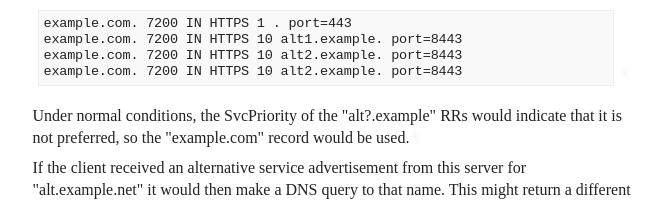
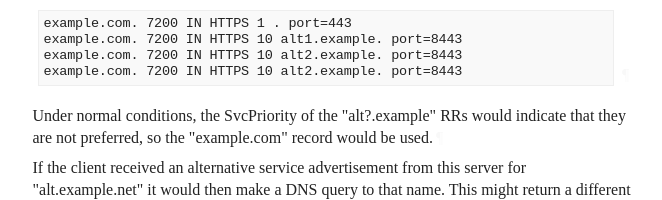
Before and after one commit to martinthomson/alt-svcb, a plain HTML site: page big/draft-thomson-httpbis-alt-svcb.html in a window 1280 px wide. Shown: the part 5166-5366 px from the top of the page, 92-754 px from the left. Drawn offline with Linux system fonts and the light colour scheme; a web font is replaced by a local one.

Commit message:
Script updating gh-pages from aa4d7ab. [ci skip]

```diff
--- a/big/draft-thomson-httpbis-alt-svcb.html
+++ b/big/draft-thomson-httpbis-alt-svcb.html
@@ -1555,7 +1555,7 @@ example.com. 7200 IN HTTPS 10 alt2.example. port=8443
 </pre><a href="#section-2.2.1-2" class="pilcrow">¶</a>
 </div>
 <p id="section-2.2.1-3">Under normal conditions, the SvcPriority of the "alt?.example" RRs would indicate
-that it is not preferred, so the "example.com" record would be used.<a href="#section-2.2.1-3" class="pilcrow">¶</a></p>
+that they are not preferred, so the "example.com" record would be used.<a href="#section-2.2.1-3" class="pilcrow">¶</a></p>
 <p id="section-2.2.1-4">If the <span id="iref-client-150" class="iref"></span><a href="#terms" class="internal xref">client</a> received an alternative service advertisement from this <span id="iref-server-151" class="iref"></span><a href="#terms" class="internal xref">server</a> for
 "alt.example.net" it would then make a DNS query to that name.  This might
 return a different set of records, as follows:<a href="#section-2.2.1-4" class="pilcrow">¶</a></p>
```
Also changed, not shown: big/draft-thomson-httpbis-alt-svcb.txt.
